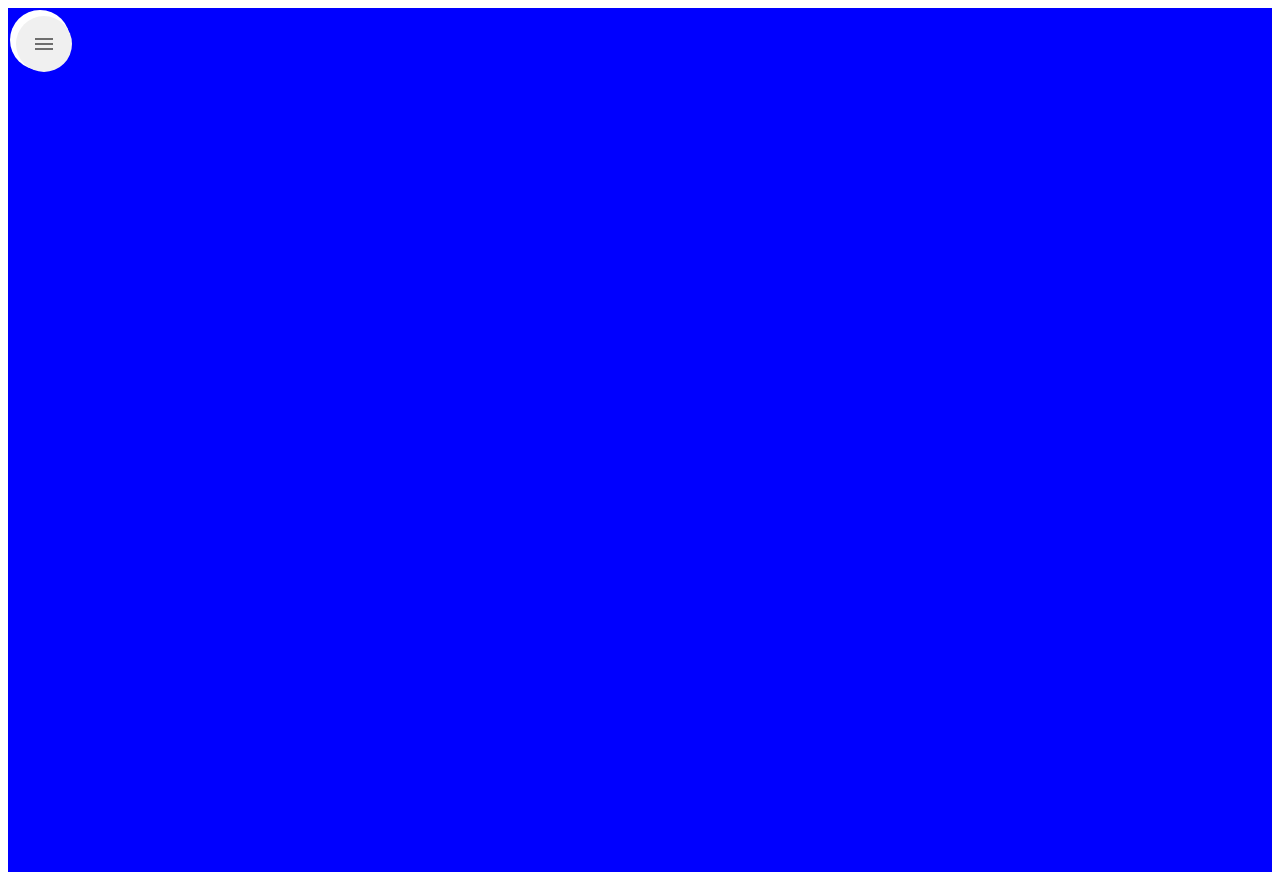
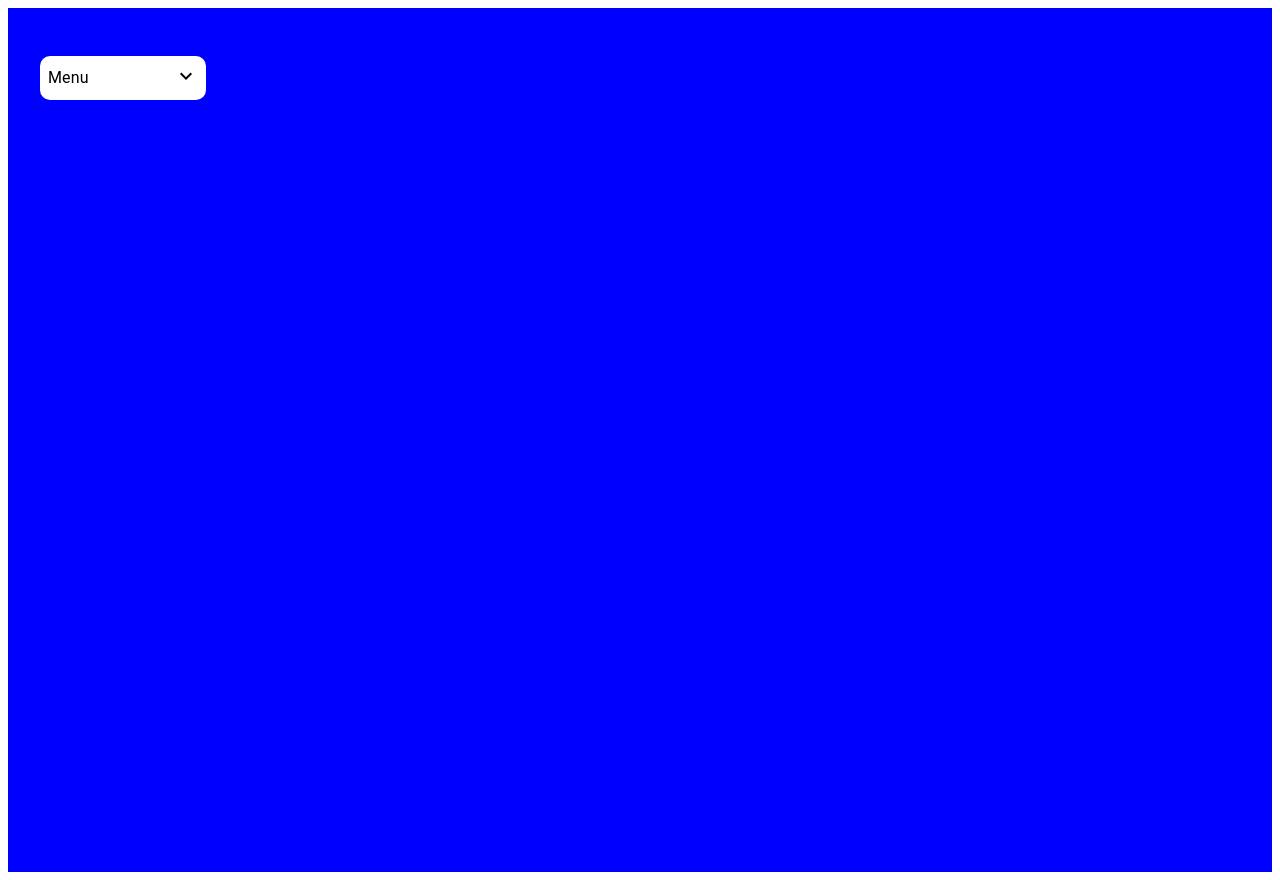
Before and after one commit to PrathyushaChinthu/react-slider, a React (Vite) app: page / in a window 1280 px wide. Built offline with nearby package versions, Linux system fonts and the light colour scheme.

Commit message:
drop down animation working

```diff
--- a/src/App.tsx
+++ b/src/App.tsx
@@ -1,6 +1,7 @@
 import { Box } from "@mui/material";
 import Sliding from "./components/sliding";
 import Framermotion from "./components/motion/framermotion";
+import Animate from "./components/dropdown/animate";
 const App = () => {
   return (
     <>
@@ -18,13 +19,15 @@ const App = () => {
         </Box>
       </Box> */}
 
-      <Box bgcolor="blue" minHeight="100vh" p={4} display="flex">
+      {/* <Box bgcolor="blue" minHeight="100vh" p={4} display="flex">
         <Box mt={2}>
           <Framermotion />
         </Box>
-        {/* <Box width="75%" mt={2}>
-          Hello
-        </Box> */}
+      </Box> */}
+      <Box bgcolor="blue" minHeight="100vh" p={4} display="flex">
+        <Box mt={2}>
+          <Animate />
+        </Box>
       </Box>
     </>
   );
--- a/src/components/dropdown/animate.tsx
+++ b/src/components/dropdown/animate.tsx
@@ -1,8 +1,6 @@
-import "./styles.css";
 import { useState } from "react";
 import { motion, Variants } from "framer-motion";
-import { IconButton, List, ListItem, ListItemIcon } from "@mui/material";
-import MenuIcon from "@mui/icons-material/Menu";
+import { List, ListItem, Typography, Box } from "@mui/material";
 import ExpandMoreIcon from "@mui/icons-material/ExpandMore";
 
 const itemVariants: Variants = {
@@ -14,7 +12,7 @@ const itemVariants: Variants = {
   closed: { opacity: 0, y: 20, transition: { duration: 0.2 } },
 };
 
-export default function App() {
+const Animate: React.FC = () => {
   const [isOpen, setIsOpen] = useState(false);
 
   return (
@@ -23,23 +21,44 @@ export default function App() {
       animate={isOpen ? "open" : "closed"}
       className="menu"
     >
-      <IconButton
-        onClick={() => setIsOpen(!isOpen)}
-        aria-label="menu"
-        sx={{ mr: 1 }}
+      <Box
+        sx={{
+          display: "flex",
+          width: "150px",
+          alignItems: "center",
+          backgroundColor: "#fff",
+          padding: 1,
+          cursor: "pointer", // Added cursor pointer for the "Menu" text
+          borderRadius: "10px", // Added border radius for rounded corners
+          marginBottom: "10px", // Added margin bottom for gap
+        }}
+        onClick={() => setIsOpen(!isOpen)} // Added onClick event handler for the "Menu" text
       >
-        <MenuIcon />
+        <Typography variant="body1">Menu</Typography>
         <motion.div
           variants={{
             open: { rotate: 180 },
             closed: { rotate: 0 },
           }}
           transition={{ duration: 0.2 }}
-          style={{ originY: 0.55 }}
+          style={{ originY: 0.55, marginLeft: "auto" }}
         >
           <ExpandMoreIcon />
         </motion.div>
-      </IconButton>
+      </Box>
+
+      {isOpen && (
+        <Box
+          sx={{
+            display: "flex",
+            flexDirection: "column", // Display items in a column
+            alignItems: "flex-start", // Align items to the start of the column
+            backgroundColor: "white", // Apply grey background color
+            padding: 1,
+            borderRadius: "10px", // Add rounded corners
+            overflow: "hidden", // Hide overflow to clip rounded corners
+          }}
+        >
           <List
             component={motion.ul}
             variants={{
@@ -80,6 +99,10 @@ export default function App() {
               Item 5
             </ListItem>
           </List>
+        </Box>
+      )}
     </motion.nav>
   );
-}
+};
+
+export default Animate;
```
Lines whose indentation alone changed are shown as unchanged.
